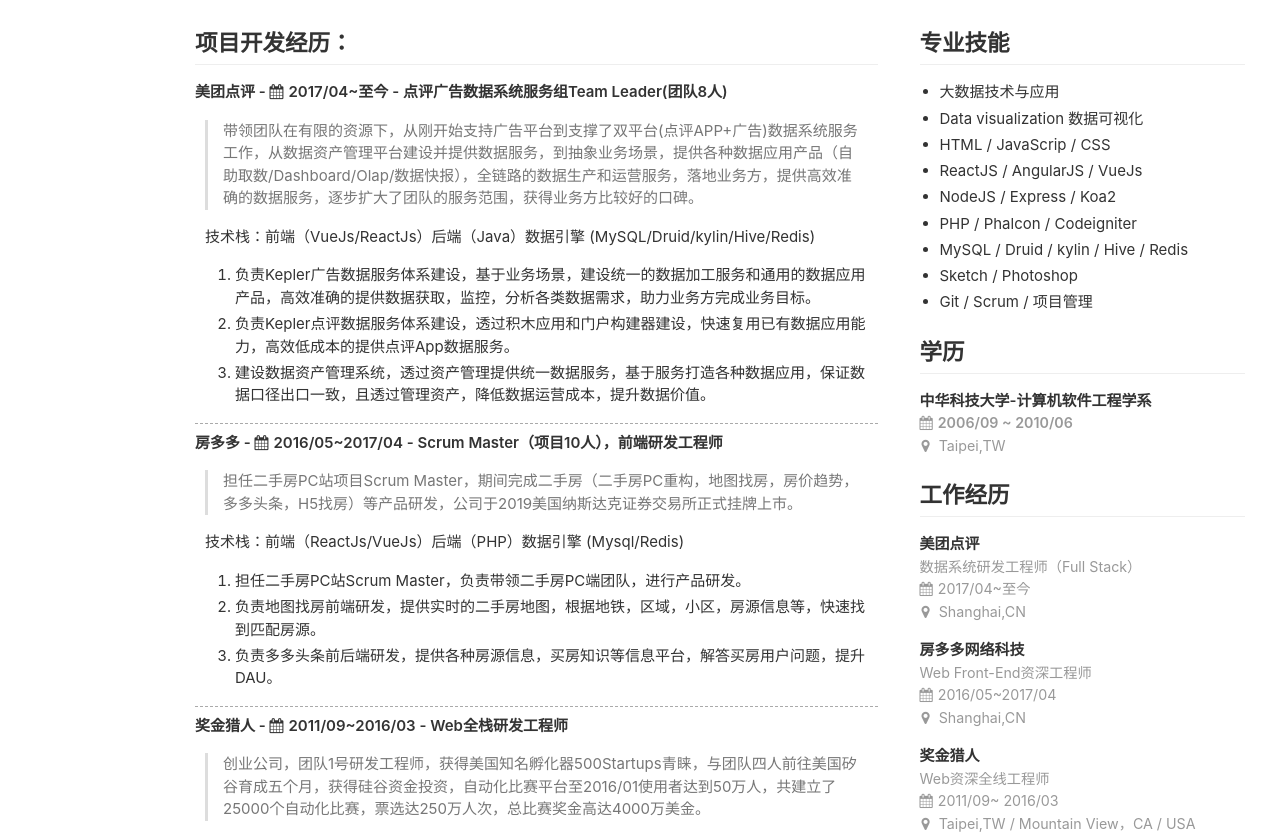
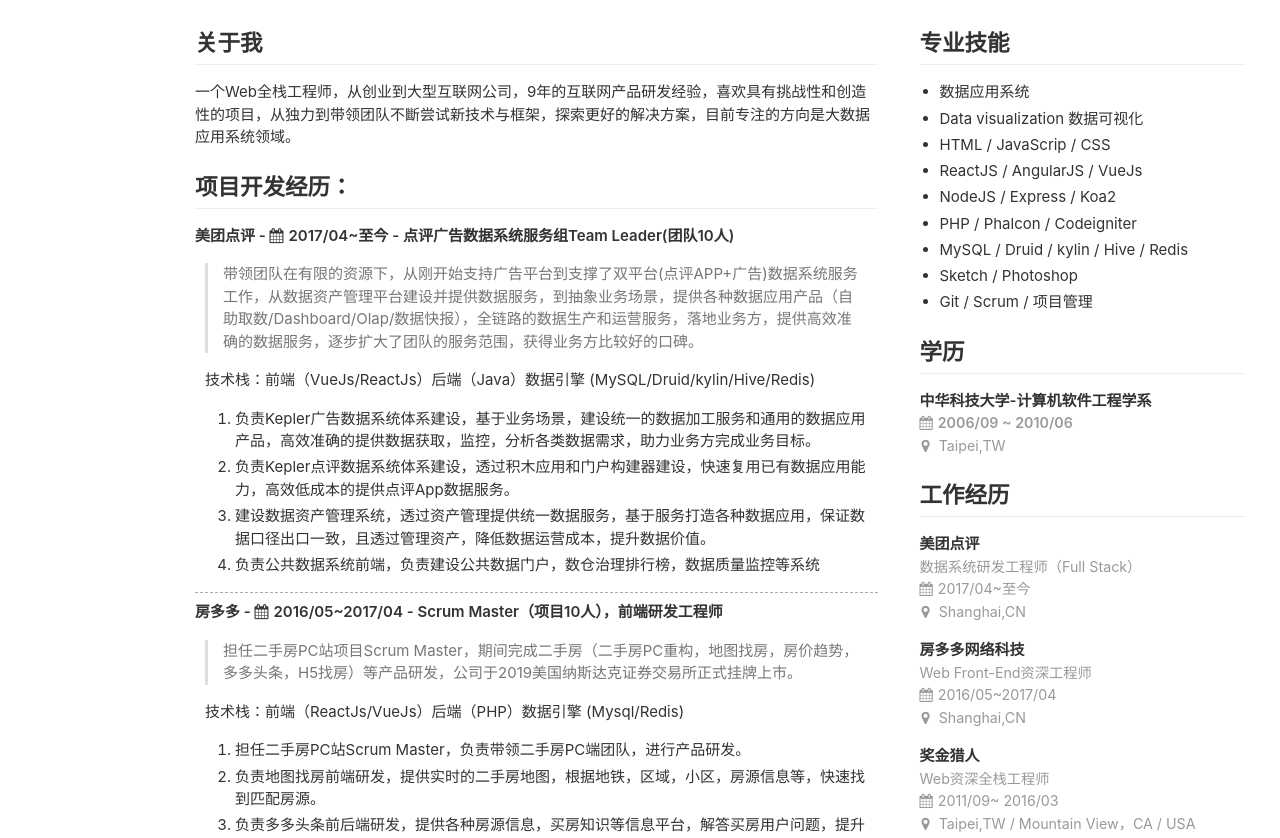
Before and after one commit to chou777/resume, a plain HTML site: page index.html in a window 1280 px wide. Shown: the part 225-1063 px from the top of the page. Drawn offline with Linux system fonts and the light colour scheme.

Commit message:
Update resunme about me./

```diff
--- a/index.html
+++ b/index.html
@@ -38,7 +38,7 @@
     <aside class="aside">
       <h2 id="toc_2">专业技能</h2>
       <ul>
-        <li>大数据技术与应用</li>
+        <li>数据应用系统</li>
         <li>Data visualization 数据可视化</li>
         <li>HTML / JavaScrip / CSS</li>
         <li>ReactJS / AngularJS / VueJs</li>
@@ -78,7 +78,7 @@
       <p>
         <strong>奖金猎人</strong>
         <br>
-        <small>Web资深全线工程师</small>
+        <small>Web资深全栈工程师</small>
         <br>
         <small><i class="fa fa-calendar" aria-hidden="true"></i>2011/09~ 2016/03</small>
         <br>
@@ -86,19 +86,21 @@
       </p>
     </aside>
     <section class="main">
-
+      <h2 id="toc_1">关于我</h2>
+      <p>一个Web全栈工程师，从创业到大型互联网公司，9年的互联网产品研发经验，喜欢具有挑战性和创造性的项目，从独力到带领团队不斷尝试新技术与框架，探索更好的解决方案，目前专注的方向是大数据应用系统领域。</p>
       <h2 id="toc_3">项目开发经历：</h2>
       <div class="experience">
-        <p><strong>美团点评 - <i class="fa fa-calendar" aria-hidden="true"></i>2017/04~至今 - 点评广告数据系统服务组Team Leader(团队8人)</strong></p>
+        <p><strong>美团点评 - <i class="fa fa-calendar" aria-hidden="true"></i>2017/04~至今 - 点评广告数据系统服务组Team Leader(团队10人)</strong></p>
         <div class="toc_content">
           <blockquote>
             <p>带领团队在有限的资源下，从刚开始支持广告平台到支撑了双平台(点评APP+广告)数据系统服务工作，从数据资产管理平台建设并提供数据服务，到抽象业务场景，提供各种数据应用产品（自助取数/Dashboard/Olap/数据快报），全链路的数据生产和运营服务，落地业务方，提供高效准确的数据服务，逐步扩大了团队的服务范围，获得业务方比较好的口碑。</p>
           </blockquote>
           <p>技术栈：前端（VueJs/ReactJs）后端（Java）数据引擎 (MySQL/Druid/kylin/Hive/Redis)</p>
           <ol>
-            <li>负责Kepler广告数据服务体系建设，基于业务场景，建设统一的数据加工服务和通用的数据应用产品，高效准确的提供数据获取，监控，分析各类数据需求，助力业务方完成业务目标。</li>
-            <li>负责Kepler点评数据服务体系建设，透过积木应用和门户构建器建设，快速复用已有数据应用能力，高效低成本的提供点评App数据服务。</li>
+            <li>负责Kepler广告数据系统体系建设，基于业务场景，建设统一的数据加工服务和通用的数据应用产品，高效准确的提供数据获取，监控，分析各类数据需求，助力业务方完成业务目标。</li>
+            <li>负责Kepler点评数据系统体系建设，透过积木应用和门户构建器建设，快速复用已有数据应用能力，高效低成本的提供点评App数据服务。</li>
             <li>建设数据资产管理系统，透过资产管理提供统一数据服务，基于服务打造各种数据应用，保证数据口径出口一致，且透过管理资产，降低数据运营成本，提升数据价值。</li>
+            <li>负责公共数据系统前端，负责建设公共数据门户，数仓治理排行榜，数据质量监控等系统</li>
           </ol>
         </div>
       </div>
```
Also changed, not shown: 1 other file.
